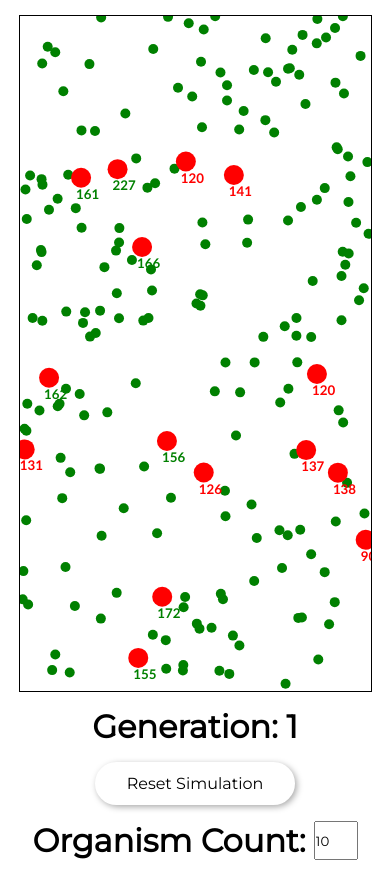
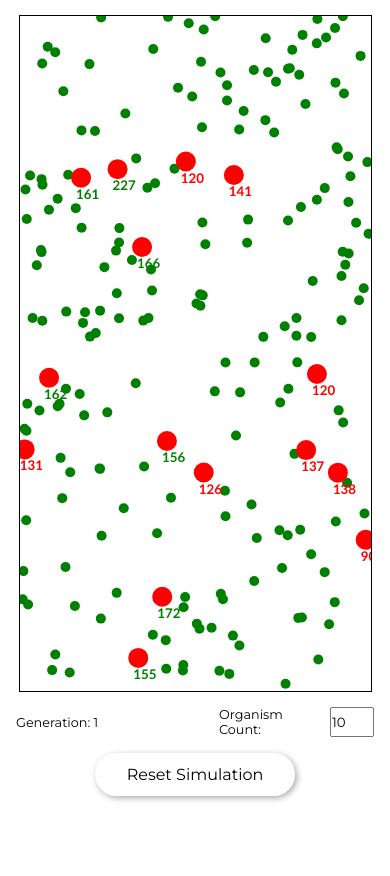
Before and after one commit to Lance-Town/Cell-Evolution, a plain HTML site: page index.html in a window 390 px wide. After the commit the page ends 844 px from the top, so only its background shows below. Drawn offline with Linux system fonts and the light colour scheme.

Commit message:
Update UI
- Change position of generation and organism counter
- Add media queries for different font sizes

```diff
--- a/index.html
+++ b/index.html
@@ -23,14 +23,17 @@
         </div>
 
         <div id="data">
-            <h1>Generation: <span id="generationNumber">0</span></h1>
+            <div id="organismContainer">
+                <p id="generationTitle">Generation: <span id="generationNumber">0</span></p>
+
+                <div id="organismCounter">
+                    <p>Organism Count:</p>
+                    <input type="number" name="organismCount" id="organismCount" min="2" max="30" step="1" value="10" onclick="updateOrgnaismCount(value)">
+
+                </div>
+            </div>
 
             <form action="button" onclick="resetSimulation()" id="resetBtn">Reset Simulation</form>
-
-            <div id="organismCounter">
-                <h1>Organism Count:</h1>
-                <input type="number" name="organismCount" id="organismCount" min="2" max="30" step="1" value="10" onclick="updateOrgnaismCount(value)">
-            </div>
         </div>
 
         <script src="app.js" async defer></script>
--- a/style.css
+++ b/style.css
@@ -3,6 +3,48 @@
     margin: 0;
     font-family: 'Montserrat';
 }
+
+
+@media screen and (max-width: 200px) {
+    :root {
+        font-size: 8px;
+    }
+}
+
+
+@media screen and (min-width: 200px) {
+    :root {
+        font-size: 12px;
+    }
+}
+
+@media screen and (min-width: 250px) {
+    :root {
+        font-size: 16px;
+    }
+}
+
+/* mobile */
+@media screen and (min-width: 400px){
+    :root {
+        font-size: 20px;
+    }
+}
+
+/* mid-large mobile devices */
+@media screen and (min-width: 600px) {
+    :root {
+        font-size: 24px;
+    }
+}
+
+/* web devices */
+@media screen and (min-width: 719px) {
+    :root {
+        font-size: 28px;
+    }
+}
+
 
 #gameboard {
     border: 1px solid #000;
@@ -41,3 +83,15 @@
     display: flex;
     gap: 0.5rem;
 }
+
+#organismContainer {
+    display: grid;
+    grid-template-columns: 1fr 1fr;
+    font-size: 0.8rem;
+    gap: 3rem;
+    align-items: center;
+}
+
+#generationTitle {
+    width: 100%;
+}
```
